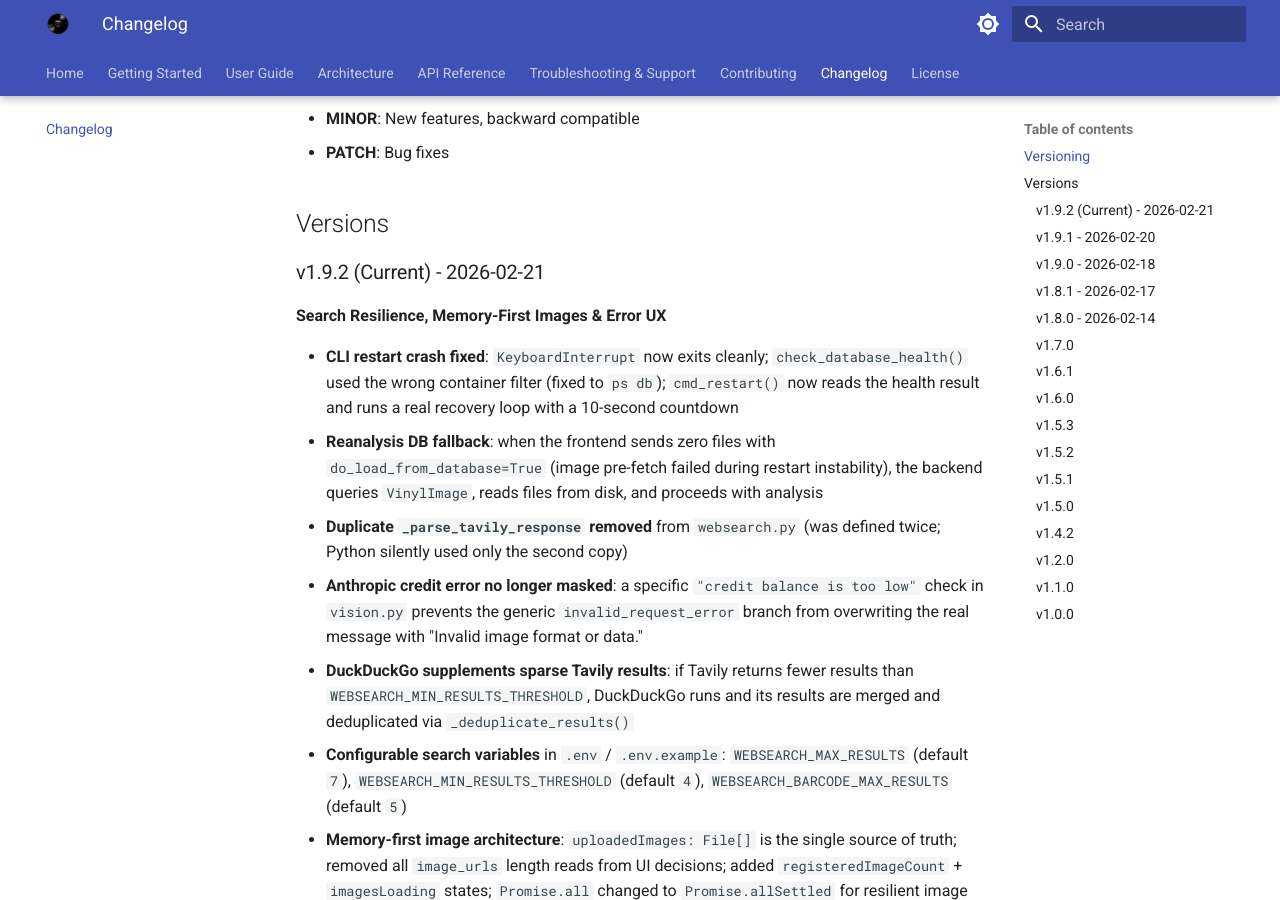
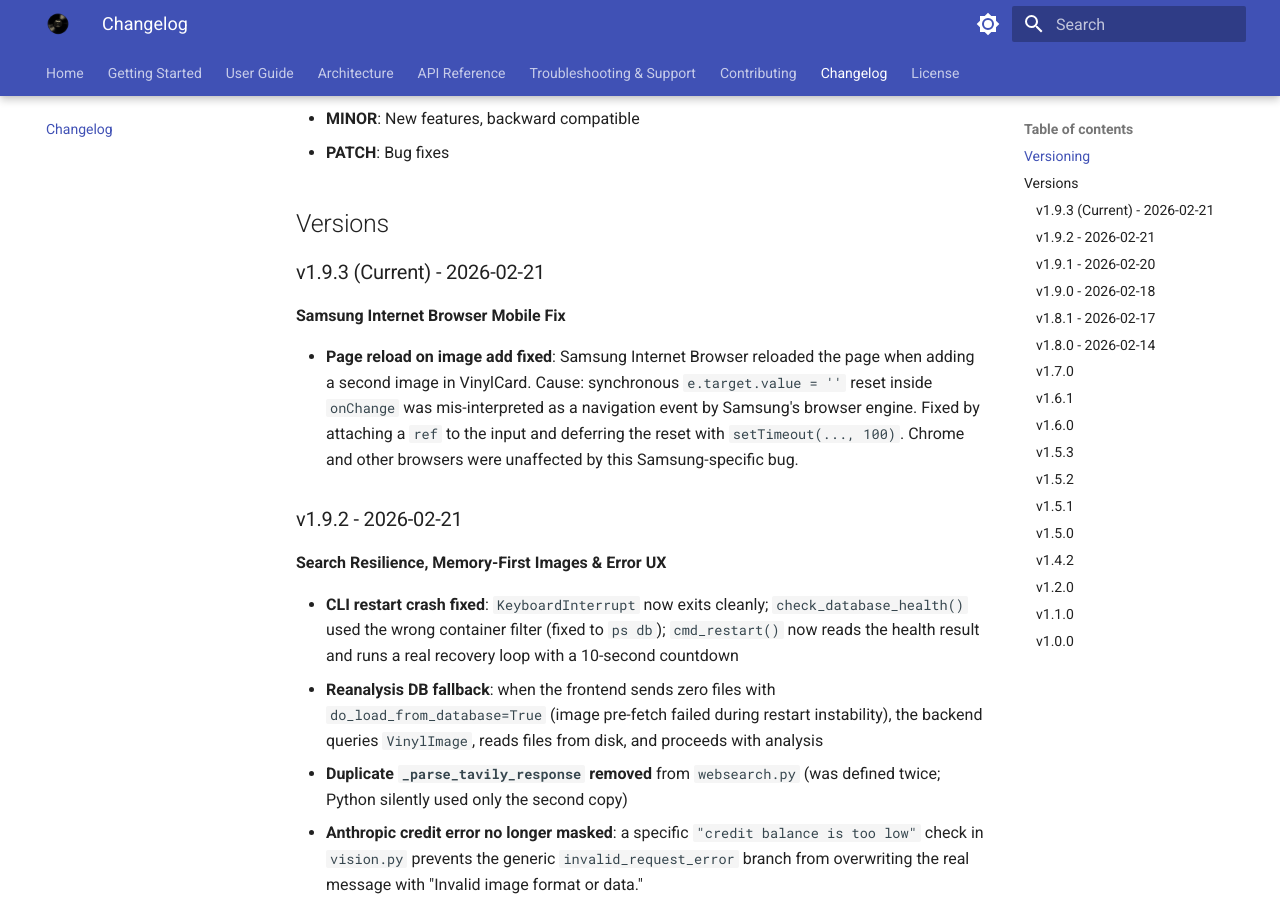
Before and after one commit to Hoshi42/phonox, an MkDocs documentation site: the page built from docs/changelog.md, in a window 1280 px wide and 900 px high, scrolled down 313 px. Built offline with MkDocs 1.6.1 and Material for MkDocs 9.7.7, drawn with Linux system fonts in a browser that asks for light colours.

Commit message:
fix: defer file input reset to prevent Samsung Internet page reload
On Samsung Internet Browser, resetting e.target.value synchronously
inside an onChange handler of a file input triggers a page reload.
Fixed by attaching a ref and deferring the reset via setTimeout.

Refs: VinylCard.tsx - addImageInputRef

```diff
--- a/docs/changelog.md
+++ b/docs/changelog.md
@@ -12,7 +12,13 @@ Phonox uses semantic versioning: `MAJOR.MINOR.PATCH`
 
 ## Versions
 
-### v1.9.2 (Current) - 2026-02-21
+### v1.9.3 (Current) - 2026-02-21
+
+**Samsung Internet Browser Mobile Fix**
+
+- **Page reload on image add fixed**: Samsung Internet Browser reloaded the page when adding a second image in VinylCard. Cause: synchronous `e.target.value = ''` reset inside `onChange` was mis-interpreted as a navigation event by Samsung's browser engine. Fixed by attaching a `ref` to the input and deferring the reset with `setTimeout(..., 100)`. Chrome and other browsers were unaffected by this Samsung-specific bug.
+
+### v1.9.2 - 2026-02-21
 
 **Search Resilience, Memory-First Images & Error UX**
 
```
Also changed, not shown: CHANGELOG.md (+10 -0 lines), frontend/src/components/VinylCard.tsx (+11 -2 lines).
